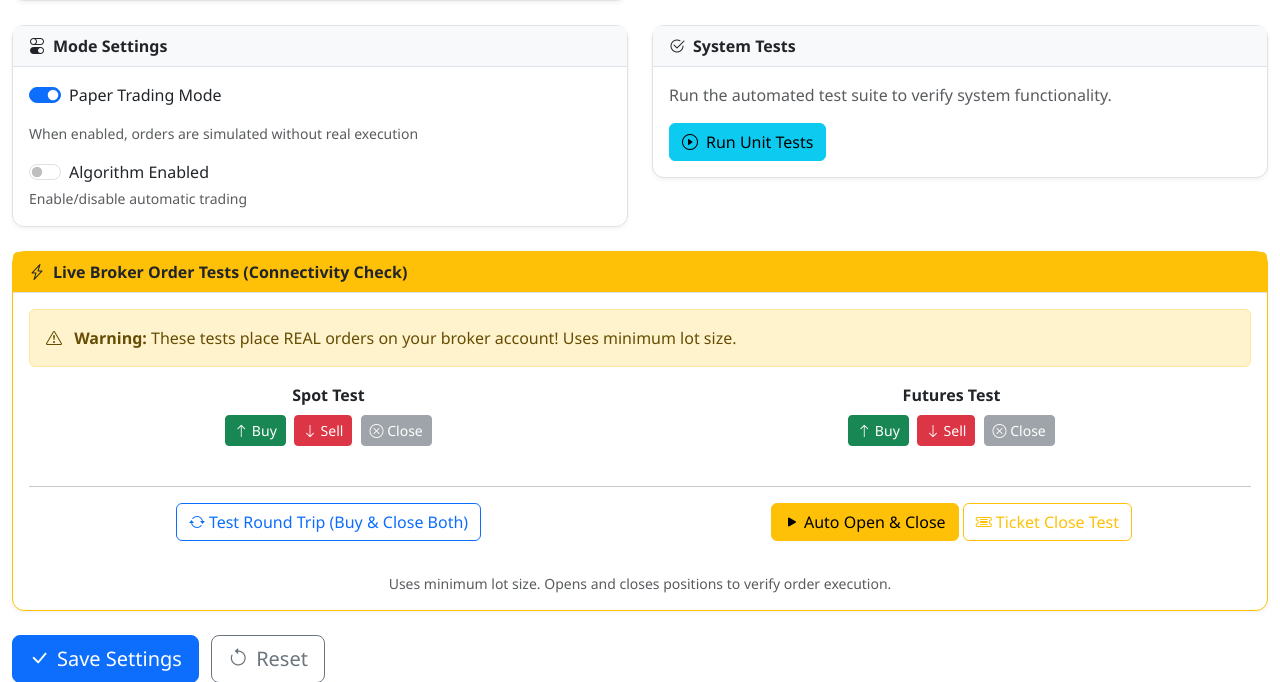
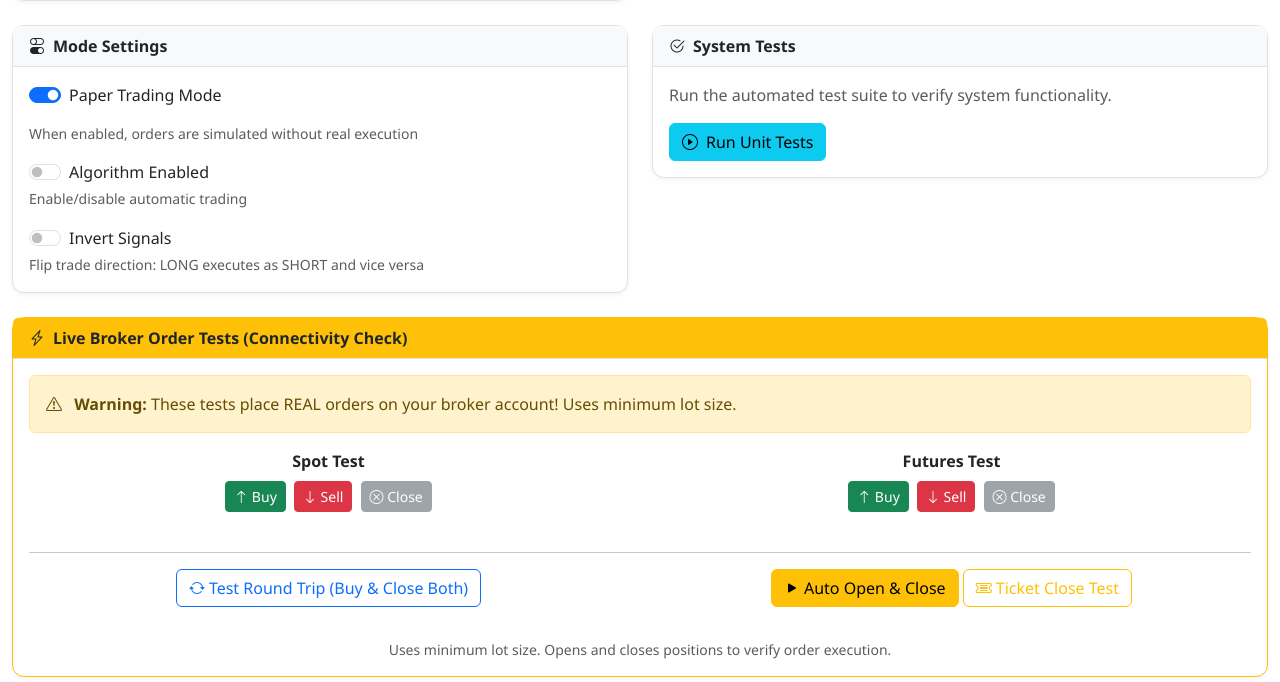
Before and after one commit to ajoxf/Statistical_Arbitrage_trade, a Flask app: page /settings in a window 1280 px wide. Shown: the part 1568-2250 px from the top of the page. Run offline with Flask 3, Linux system fonts and the light colour scheme; some libraries are stand-ins or nearby versions.

Commit message:
Add Invert Signals toggle to Settings UI
Adds the checkbox to the Mode Settings card alongside Paper Trading Mode
and Algorithm Enabled, with a description. Also registers it in the
unchecked-checkbox handler so it saves correctly when unticked.

https://claude.ai/code/session_01SbFbkiK8MbbVVBHs6H61nX

```diff
--- a/feature_files/templates/settings.html
+++ b/feature_files/templates/settings.html
@@ -372,6 +372,15 @@
                                 </label>
                             </div>
                             <small class="text-muted">Enable/disable automatic trading</small>
+
+                            <div class="form-check form-switch mt-3">
+                                <input class="form-check-input" type="checkbox" name="invert_signals"
+                                       id="invert-signals" {% if config.invert_signals %}checked{% endif %}>
+                                <label class="form-check-label" for="invert-signals">
+                                    Invert Signals
+                                </label>
+                            </div>
+                            <small class="text-muted">Flip trade direction: LONG executes as SHORT and vice versa</small>
                         </div>
                     </div>
                 </div>
@@ -851,7 +860,7 @@
         }
 
         // Ensure unchecked checkboxes are included
-        ['hurst_enabled', 'std_filter_enabled', 'close_before_overnight', 'trading_hours_enabled', 'paper_mode', 'algo_enabled'].forEach(name => {
+        ['hurst_enabled', 'std_filter_enabled', 'close_before_overnight', 'trading_hours_enabled', 'paper_mode', 'algo_enabled', 'invert_signals'].forEach(name => {
             if (!(name in data)) {
                 data[name] = false;
             }
```
